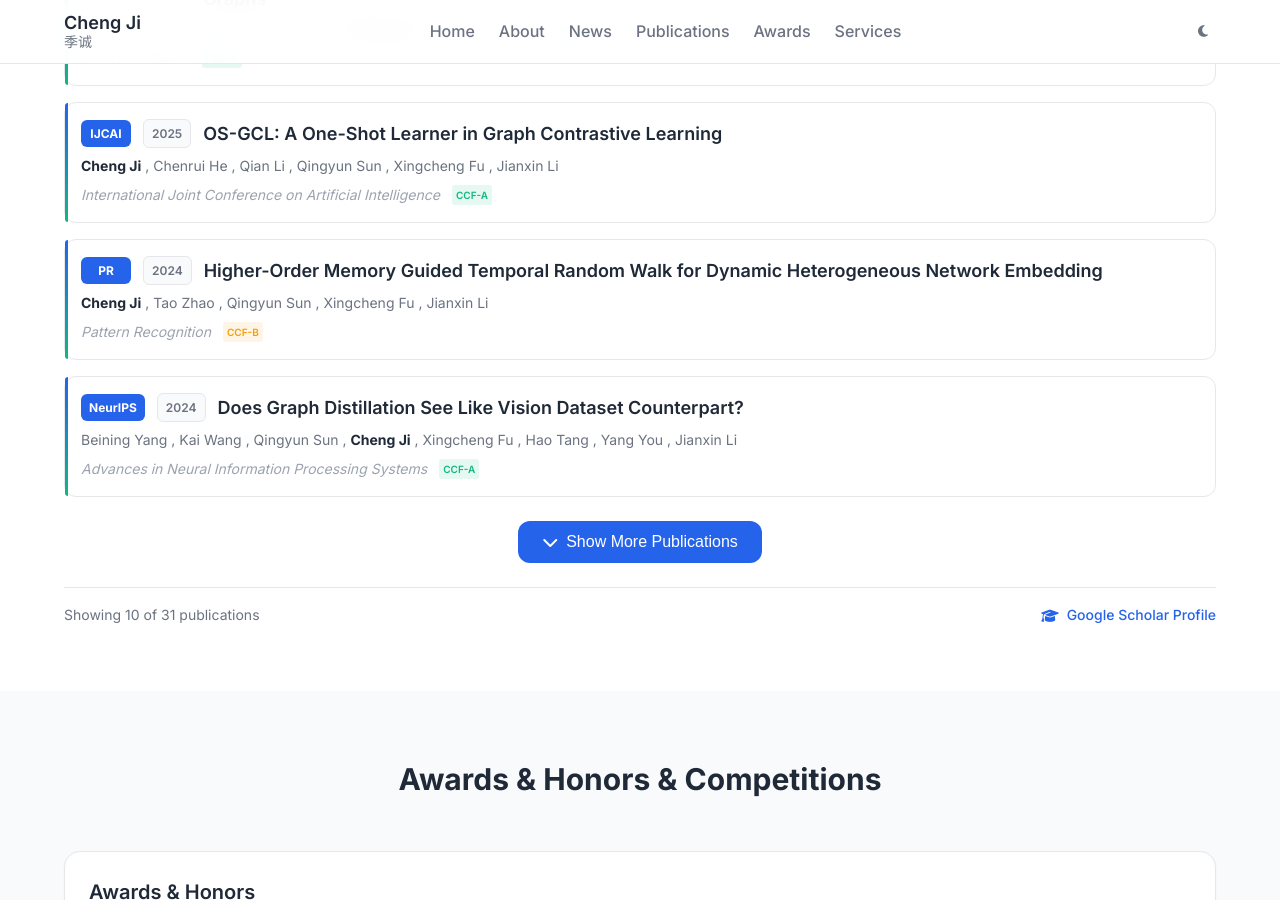
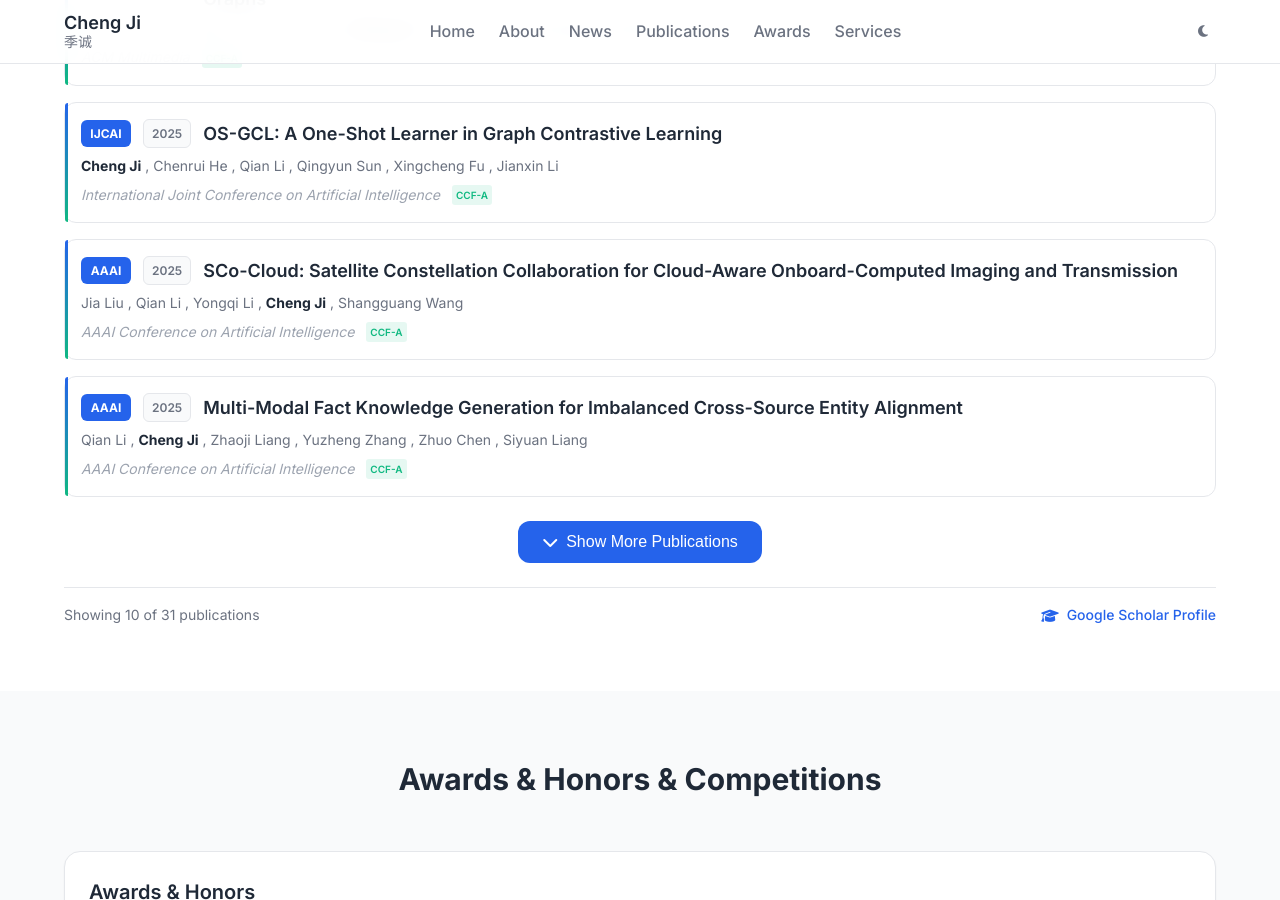
Before and after one commit to jicheng-bio/jicheng-bio.github.io, a Jekyll site: the page built from index.html, in a window 1280 px wide and 900 px high, scrolled down 3178 px. Built offline with Jekyll 4.4.1, drawn with Linux system fonts in a browser that asks for light colours; the list of posts is cut into pages by our own code.

Commit message:
Update publications.yml

```diff
--- a/_data/publications.yml
+++ b/_data/publications.yml
@@ -2,6 +2,28 @@
 
 papers:
   # 2025 Papers
+  - title: "Multi-Modal Fact Knowledge Generation for Imbalanced Cross-Source Entity Alignment"
+    authors: ["Qian Li", "Cheng Ji", "Zhaoji Liang", "Yuzheng Zhang", "Zhuo Chen", "Siyuan Liang"]
+    venue: "AAAI"
+    venue_full: "AAAI Conference on Artificial Intelligence"
+    year: 2025
+    type: "conference"
+    ccf_rank: "A"
+    featured: true
+    first_author: false
+    url: "#"
+
+  - title: "SCo-Cloud: Satellite Constellation Collaboration for Cloud-Aware Onboard-Computed Imaging and Transmission"
+    authors: ["Jia Liu", "Qian Li", "Yongqi Li", "Cheng Ji", "Shangguang Wang"]
+    venue: "AAAI"
+    venue_full: "AAAI Conference on Artificial Intelligence"
+    year: 2025
+    type: "conference"
+    ccf_rank: "A"
+    featured: true
+    first_author: false
+    url: "#"
+
   - title: "OS-GCL: A One-Shot Learner in Graph Contrastive Learning"
     authors: ["Cheng Ji", "Chenrui He", "Qian Li", "Qingyun Sun", "Xingcheng Fu", "Jianxin Li"]
     venue: "IJCAI"
```
